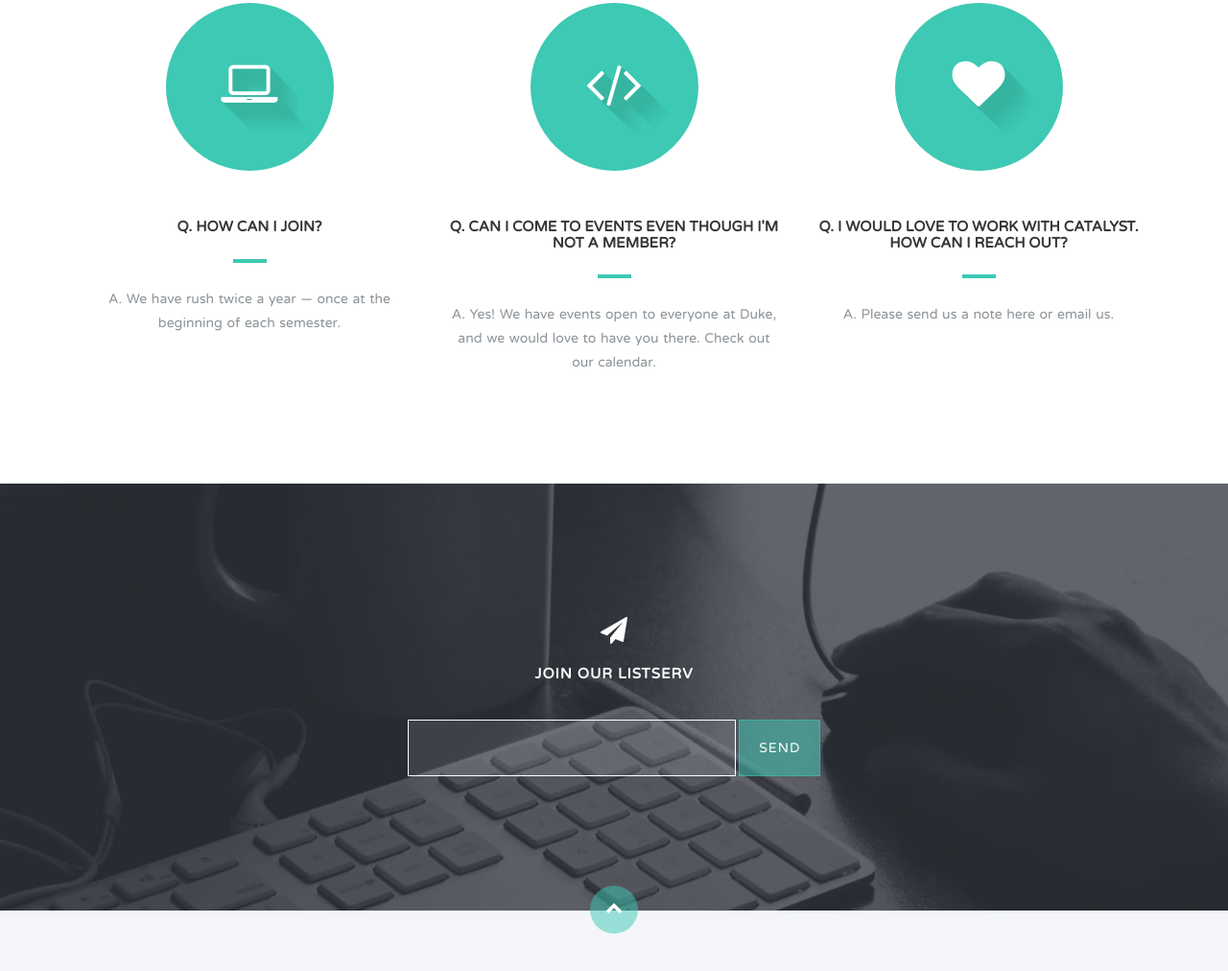
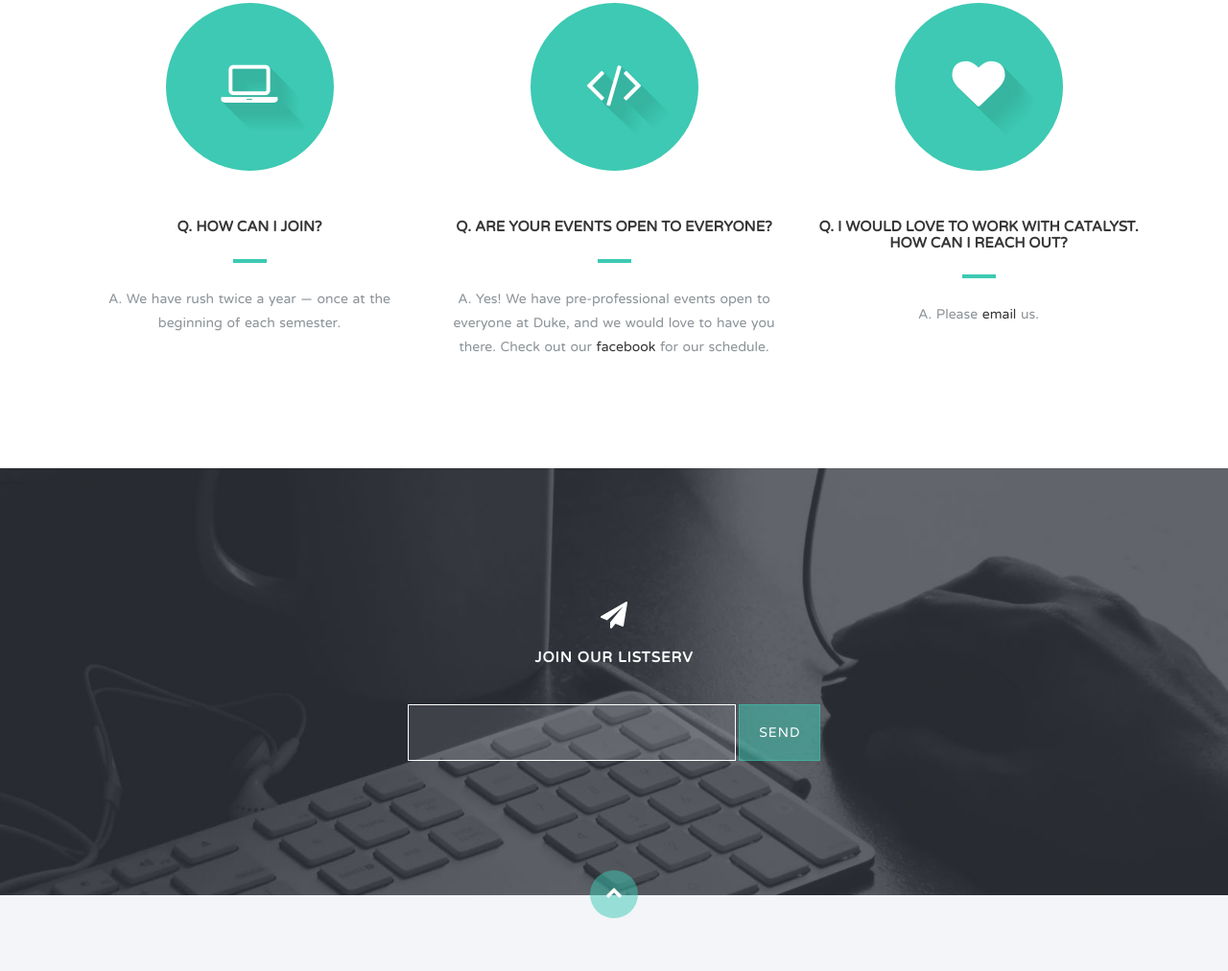
Before and after one commit to CatalystAtDuke/website-2017, a plain HTML site: page index.html in a window 1280 px wide. Shown: the part 3701-4713 px from the top of the page at 96% size. Drawn offline with nearby package versions, Linux system fonts and the light colour scheme; a web font is replaced by a local one.

Commit message:
edited faq content

```diff
--- a/index.html
+++ b/index.html
@@ -512,15 +512,15 @@
                     <div class="icon">
                       <i class="fa fa-code shadow"></i>
                     </div>
-                      <h2>Q. Can I come to events even though I'm not a member?</h2>
-                      <p>A. Yes! We have events open to everyone at Duke, and we would love to have you there. Check out our calendar.</p>
+                      <h2>Q. Are your events open to everyone?</h2>
+                      <p>A. Yes! We have pre-professional events open to everyone at Duke, and we would love to have you there. Check out our <a href = "https://www.facebook.com/dukecatalyst" target = "_blank">facebook</a> for our schedule.</p>
                   </div>
                   <div class="col-md-4 wp2 delay-1s">
                     <div class="icon">
                       <i class="fa fa-heart shadow"></i>
                     </div>
                     <h2>Q. I would love to work with Catalyst. How can I reach out?</h2>
-                    <p>A. Please send us a note here or email us.</p>
+                      <p>A. Please <a href = "mailto:dukecatalyst@gmail.com" target = "_blank">email</a> us.</p>
                   </div>
                   <div class="clearfix"></div>
                 </div>
```
